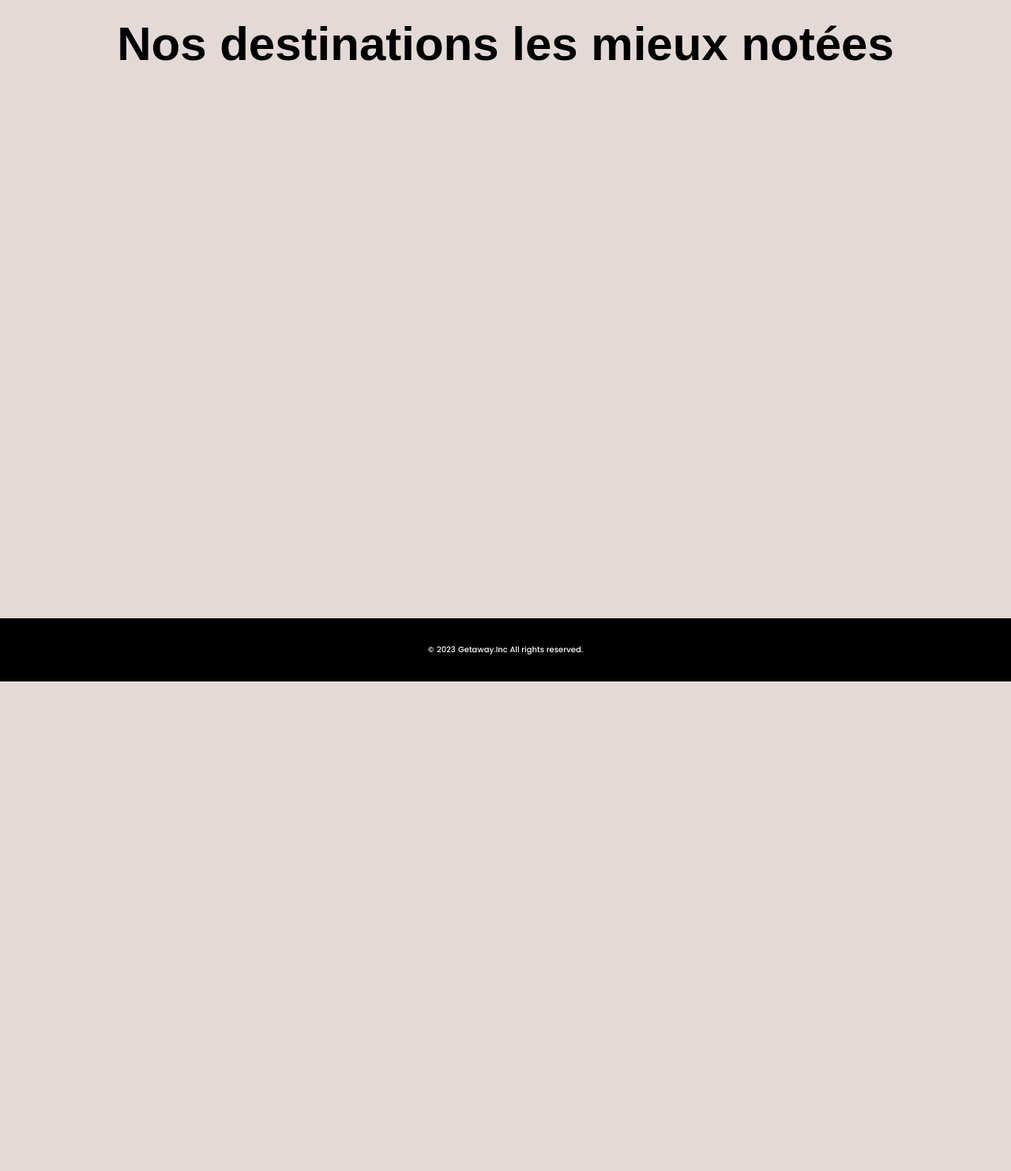
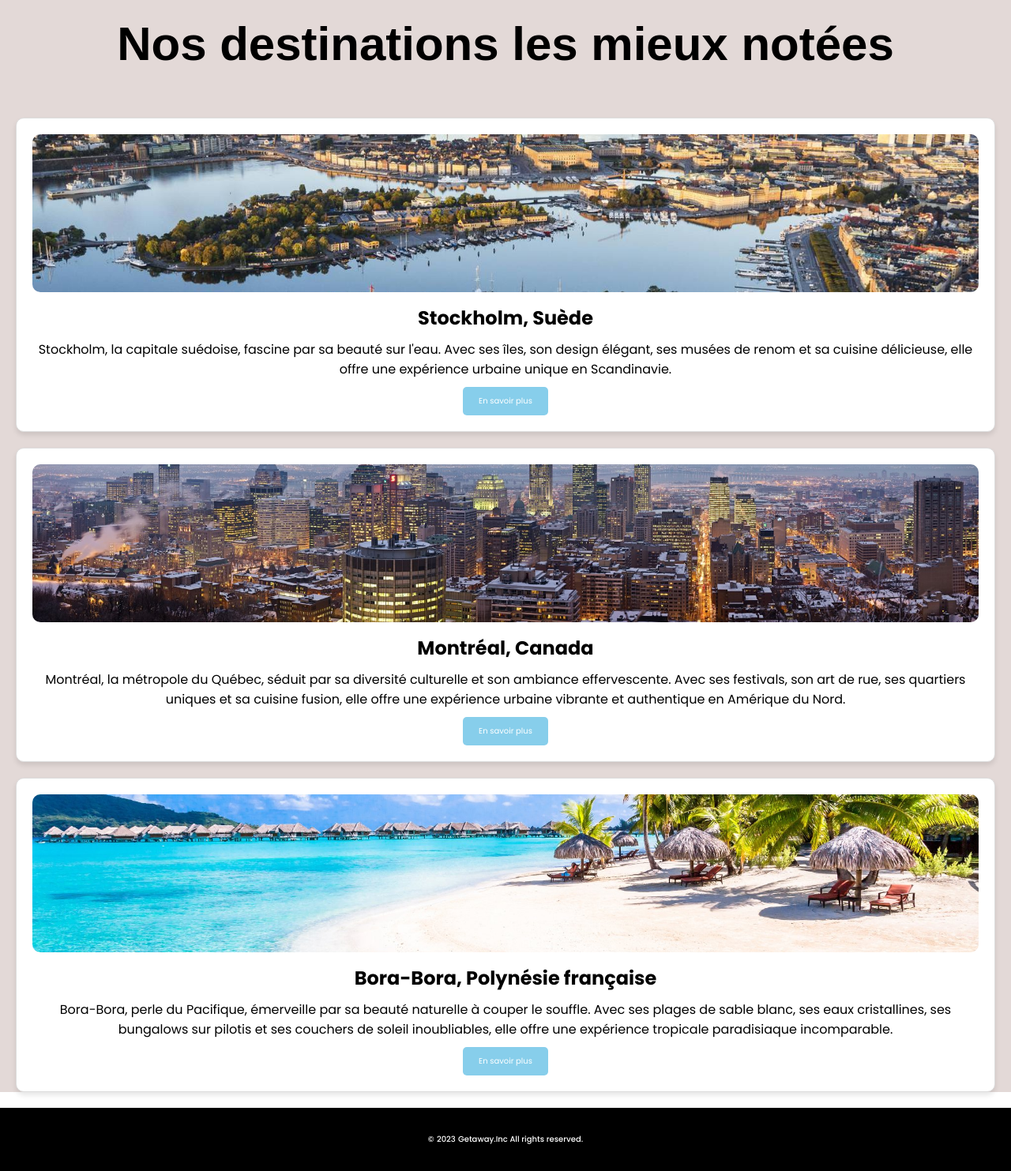
Before and after one commit to LSAleo/site_agence_voyage, a PHP site: page / in a window 1280 px wide. Shown: the part 817-2300 px from the top of the page at 79% size. Before the commit the page ends 1680 px from the top, so only its background shows below. Run offline with PHP 8.4, Linux system fonts and the light colour scheme; some libraries are stand-ins or nearby versions.

Commit message:
ajout trois destinations dans les cartes

```diff
--- a/index.css
+++ b/index.css
@@ -124,6 +167,51 @@ section.accueil{
   font-family: 'Montserrat', sans-serif;
 }
 
+.carte_destination{
+  border: 1px solid #ddd;
+  border-radius: 10px;
+  box-shadow: 0 4px 6px rgba(0, 0, 0, 0.1);
+  margin: 20px;
+  padding: 20px;
+  text-align: center;
+  background-color: #fff;
+  transition: transform 0.3s ease;
+}
+
+.carte_destination:hover{
+  transform: scale(1.03);
+}
+
+.carte_destination img {
+  width: 100%;
+  max-height: 200px;
+  object-fit: cover;
+  border-radius: 10px;
+}
+
+.carte_destination h2 {
+  font-size: 24px;
+  margin: 10px 0;
+}
+
+.carte_destination p {
+  font-size: 16px;
+  margin: 10px 0;
+}
+
+.carte_destination a {
+  display: inline-block;
+  padding: 10px 20px;
+  background-color: skyblue;
+  color: #fff;
+  text-decoration: none;
+  border-radius: 5px;
+  transition: background-color 0.3s ease;
+}
+
+.carte_destination a:hover {
+  background-color: skyblue;
+}
 
 /* ****************************Fin Cards*********************** */
 
--- a/index.html
+++ b/index.html
@@ -11,7 +11,7 @@
         <img src="./Images/Logo1.png" alt="Photo du logo"/>
         <a href="index.html" class="logo">Getaway</a>
         <nav class="navbar">
-          <a href="#" class="menu" style="--i: 1">Voyages</a>
+          <a href="sejour.html" class="menu" style="--i: 1">Voyages</a>
           <a href="#" class="menu" style="--i: 2">Dernieres minute</a>
           <a href="#" class="menu" style="--i: 3">Réservations</a>
           <a href="#" class="menu" style="--i: 4">Vol</a>
@@ -21,20 +21,38 @@
         </nav>
       </header>
 <body>
+    <section class="accueil">
+      <div class="barre-recherche">
+        <input type="text" placeholder="Rechercher...">
+        <button type="submit">Rechercher</button>
+      </div>
+      <h1 id="titre1">Les meilleurs voyages au meilleur prix</h1>
+    </section>
 
+    <section class="card">
+      <h1 id="titre2">Nos destinations les mieux notées</h1>
+      <div class="carte_destination">
+        <img src="Images/Stockholm.jpg" alt="Stockholm">
+        <h2> Stockholm, Suède </h2>
+        <p> Stockholm, la capitale suédoise, fascine par sa beauté sur l'eau. Avec ses îles, son design élégant, ses musées de renom et sa cuisine délicieuse, elle offre une expérience urbaine unique en Scandinavie. </p>
+        <a href="#"> En savoir plus </a>
+      </div>
 
-    <section class="accueil">
+      <div class="carte_destination">
+        <img src="Images/montreal.jpg" alt="Montréal">
+        <h2> Montréal, Canada </h2>
+        <p> Montréal, la métropole du Québec, séduit par sa diversité culturelle et son ambiance effervescente. Avec ses festivals, son art de rue, ses quartiers uniques et sa cuisine fusion, elle offre une expérience urbaine vibrante et authentique en Amérique du Nord. </p>
+        <a href="#"> En savoir plus </a>
+      </div>
 
-      <h1 id="titre1">Les meilleurs voyages au meilleur prix</h1>
-    </Section>
-
-    <Section class="card">
-      <h1 id="titre2">Nos destinations les mieux notées</h1>
+      <div class="carte_destination">
+        <img src="Images/bora_bora.jpg" alt="Bora-Bora">
+        <h2> Bora-Bora, Polynésie française </h2>
+        <p> Bora-Bora, perle du Pacifique, émerveille par sa beauté naturelle à couper le souffle. Avec ses plages de sable blanc, ses eaux cristallines, ses bungalows sur pilotis et ses couchers de soleil inoubliables, elle offre une expérience tropicale paradisiaque incomparable. </p>
+        <a href="#"> En savoir plus </a>
+      </div>
 
     </section>
-
-
-
 </body>
 <!-- Footer -->
 <footer>
```
Also changed, not shown: other parts of index.css (+53 -10 lines), Images/bora_bora.jpg (added), Images/montreal.jpg (added).
